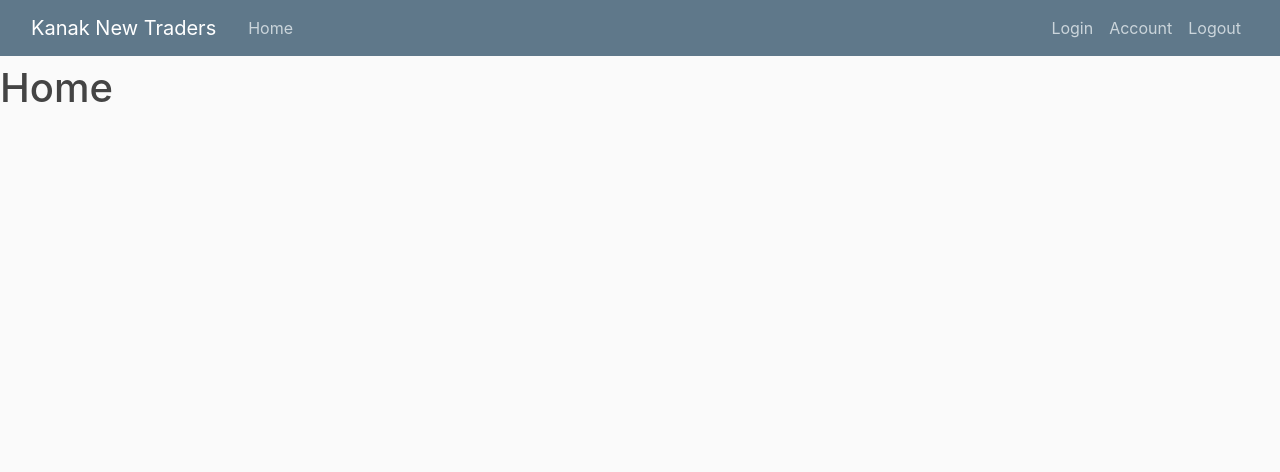
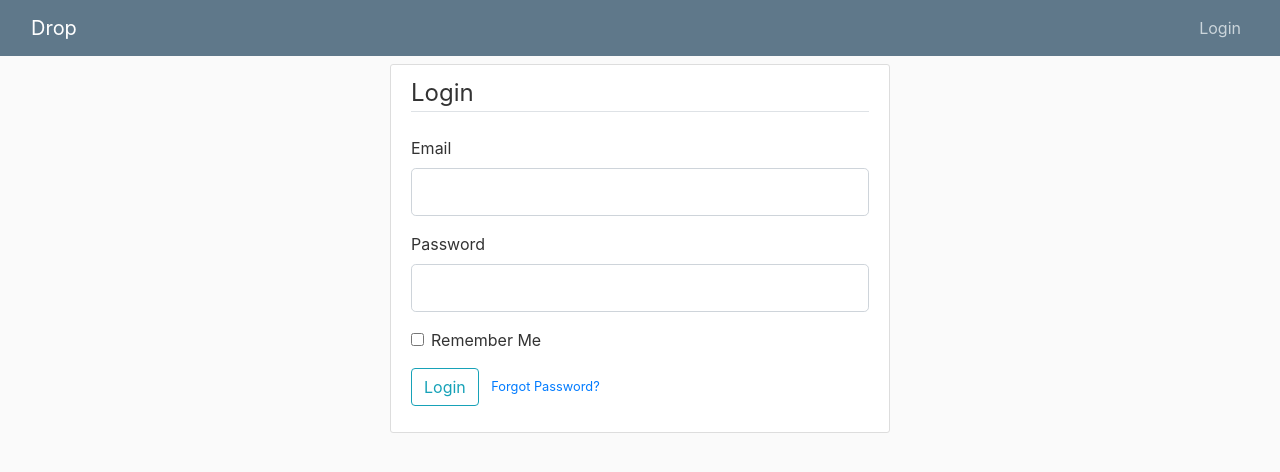
Before and after one commit to damyantjain/KNTDigital, a Flask app: page / in a window 1280 px wide. Shown: the top 472 px of the page. Run offline with Flask 2, Linux system fonts and the light colour scheme.

Commit message:
Home page set up with login flow

```diff
--- a/kntdigital/main/forms.py
+++ b/kntdigital/main/forms.py
@@ -1,6 +1,6 @@
 from flask_wtf import FlaskForm
 from wtforms import StringField, PasswordField, SubmitField, BooleanField
-from wtforms.validators import DataRequired, Length, Email
+from wtforms.validators import DataRequired, Length, Email, EqualTo
 
 
 class LoginForm(FlaskForm):
@@ -8,3 +8,16 @@ class LoginForm(FlaskForm):
     password = PasswordField("Password", validators=[DataRequired()])
     remember = BooleanField("Remember Me")
     submit = SubmitField("Login")
+
+
+class RequestResetForm(FlaskForm):
+    email = StringField("Email", validators=[DataRequired(), Email()])
+    submit = SubmitField("Request Password Reset")
+
+
+class ResetPasswordForm(FlaskForm):
+    password = PasswordField("Password", validators=[DataRequired()])
+    confirm_password = PasswordField(
+        "Confirm password", validators=[DataRequired(), EqualTo("password")]
+    )
+    submit = SubmitField("Reset Password")
--- a/kntdigital/main/routes.py
+++ b/kntdigital/main/routes.py
@@ -1,24 +1,88 @@
 from flask import Blueprint, render_template, flash, redirect, url_for
-from kntdigital.main.forms import LoginForm
-from kntdigital import mysql
+from kntdigital.main.forms import LoginForm, RequestResetForm, ResetPasswordForm
+from kntdigital.main import utils
+from kntdigital import mysql, db, bcrypt
+from kntdigital.models.user import User, Action
+from flask_login import current_user, login_user, logout_user, login_required
 
 main = Blueprint("main", __name__)
 
 
-@main.route("/")
 @main.route("/home")
+@login_required
 def home():
-    return render_template("main/home.html")
+    # cursor = mysql.connection.cursor()
+    # cursor.execute(f"SELECT * FROM user WHERE email='{current_user.email}'")
+    # users = cursor.fetchall()
+    users = User.query.all()
+    user = User.query.filter_by(email=current_user.email).first()
+    if user is None:
+        return redirect(url_for("main.login"))
+    if user.access.access_name == "ADMIN":
+        actions = Action.query.all()
+    else:
+        actions = user.actions
+    return render_template("main/home.html", actions=actions)
 
 
+@main.route("/")
 @main.route("/login", methods=["GET", "POST"])
 def login():
+    if current_user.is_authenticated:
+        return redirect(url_for("main.home"))
     form = LoginForm()
+
     if form.validate_on_submit():
-        cursor = mysql.connection.cursor()
-        cursor.execute(f"SELECT * FROM user WHERE email='{form.email.data}'")
-        user = cursor.fetchall()
-        print(user)
-        flash("Login successful!", "success")
+        user = User.query.filter_by(email=form.email.data).first()
+        if user and bcrypt.check_password_hash(user.password, form.password.data):
+            login_user(user, remember=form.remember.data)
+            flash("Login successful!", "success")
+            return redirect(url_for("main.home"))
+        else:
+            flash("Login Unsuccesfull. Please check username and password", "danger")
+    return render_template("main/login.html", title="Login", form=form)
+
+
+@main.route("/logout")
+def logout():
+    logout_user()
+    return redirect(url_for("main.login"))
+
+
+@main.route("/reset_password", methods=["GET", "POST"])
+def reset_request():
+    if current_user.is_authenticated:
         return redirect(url_for("main.home"))
-    return render_template("main/login.html", title="Login", form=form)
+    form = RequestResetForm()
+    if form.validate_on_submit():
+        user = User.query.filter_by(email=form.email.data).first()
+        if user is None:
+            flash("Account does not exist with this email!", "warning")
+        else:
+            utils.send_reset_email(user)
+            flash(
+                "An email has been sent with instructions to reset your password",
+                "info",
+            )
+            return redirect(url_for("main.login"))
+    return render_template("main/reset_request.html", title="Reset Password", form=form)
+
+
+@main.route("/reset_password/<token>", methods=["GET", "POST"])
+def reset_token(token):
+    if current_user.is_authenticated:
+        return redirect(url_for("main.home"))
+    user = User.verify_reset_token(token)
+    if user is None:
+        flash("That is an invalid or expired token", "warning")
+        return redirect(url_for("users.reset_request.html"))
+    form = ResetPasswordForm()
+    if form.validate_on_submit():
+        hashed_password = bcrypt.generate_password_hash(form.password.data).decode(
+            "utf-8"
+        )
+        user.password = hashed_password
+        db.session.commit()
+        flash(f"Your password has been updated! Please log in to continue", "success")
+        return redirect(url_for("main.login"))
+    return render_template("main/reset_token.html", title="Reset Password", form=form)
--- a/kntdigital/static/main.css
+++ b/kntdigital/static/main.css
@@ -34,7 +34,7 @@ h1, h2, h3, h4, h5, h6 {
   max-width: 100%;
 }
 
-.login-parent-div{
+.parent-div{
   display: flex;
   justify-content: center;
   align-items: center;
--- a/kntdigital/templates/layout.html
+++ b/kntdigital/templates/layout.html
@@ -20,20 +20,25 @@
     <header class="site-header">
         <nav class="navbar navbar-expand-md navbar-dark bg-steel fixed-top">
             <div class="container-fluid">
-                <a class="navbar-brand mr-4" href="/">Kanak New Traders</a>
+                <a class="navbar-brand mr-4" href="/">Drop</a>
                 <button class="navbar-toggler" type="button" data-toggle="collapse" data-target="#navbarToggle"
                     aria-controls="navbarToggle" aria-expanded="false" aria-label="Toggle navigation">
                     <span class="navbar-toggler-icon"></span>
                 </button>
                 <div class="collapse navbar-collapse" id="navbarToggle">
                     <div class="navbar-nav mr-auto">
+                        {% if current_user.is_authenticated %}
                         <a class="nav-item nav-link" href="{{ url_for('main.home') }}">Home</a>
+                        {% endif %}
                     </div>
                     <!-- Navbar Right Side -->
                     <div class="navbar-nav">
+                        {% if current_user.is_authenticated %}
+                        <a class="nav-item nav-link" href="#">Account</a>
+                        <a class="nav-item nav-link" href="{{ url_for('main.logout') }}">Logout</a>
+                        {% else %}
                         <a class="nav-item nav-link" href="{{ url_for('main.login') }}">Login</a>
-                        <a class="nav-item nav-link" href="#">Account</a>
-                        <a class="nav-item nav-link" href="#">Logout</a>
+                        {% endif %}
                     </div>
                 </div>
             </div>
--- a/kntdigital/templates/main/home.html
+++ b/kntdigital/templates/main/home.html
@@ -1,4 +1,10 @@
 {% extends "layout.html" %}
 {% block content %}
-    <h1>Home</h1>
+<div>
+    {% for action in actions %}
+    <div>
+        {{ action.actionName }}
+    </div>
+    {% endfor %}
+</div>
 {% endblock %}
--- a/kntdigital/templates/main/login.html
+++ b/kntdigital/templates/main/login.html
@@ -1,6 +1,6 @@
 {% extends "layout.html" %}
 {% block content %}
-<div class="container-fluid login-parent-div">
+<div class="container-fluid parent-div">
     <div class="content-section">
         <form method="POST" action="">
             {{ form.hidden_tag() }}
@@ -42,7 +42,7 @@
             <div class="form-group">
                 {{ form.submit(class = "btn btn-outline-info") }}
                 <small class="text-muted">
-                    <a class="ml-2" href="#">Forgot Password?</a>
+                    <a class="ml-2" href="{{ url_for('main.reset_request') }}">Forgot Password?</a>
                 </small>
             </div>
         </form>
```
Also changed, not shown: kntdigital/__init__.py (+14 -0 lines), kntdigital/main/utils.py (added, +16 -0 lines), kntdigital/models/action.py (added, +9 -0 lines), kntdigital/models/user.py (+37 -2 lines), kntdigital/templates/main/reset_request.html (added, +29 -0 lines), kntdigital/templates/main/reset_token.html (added, +44 -0 lines).
